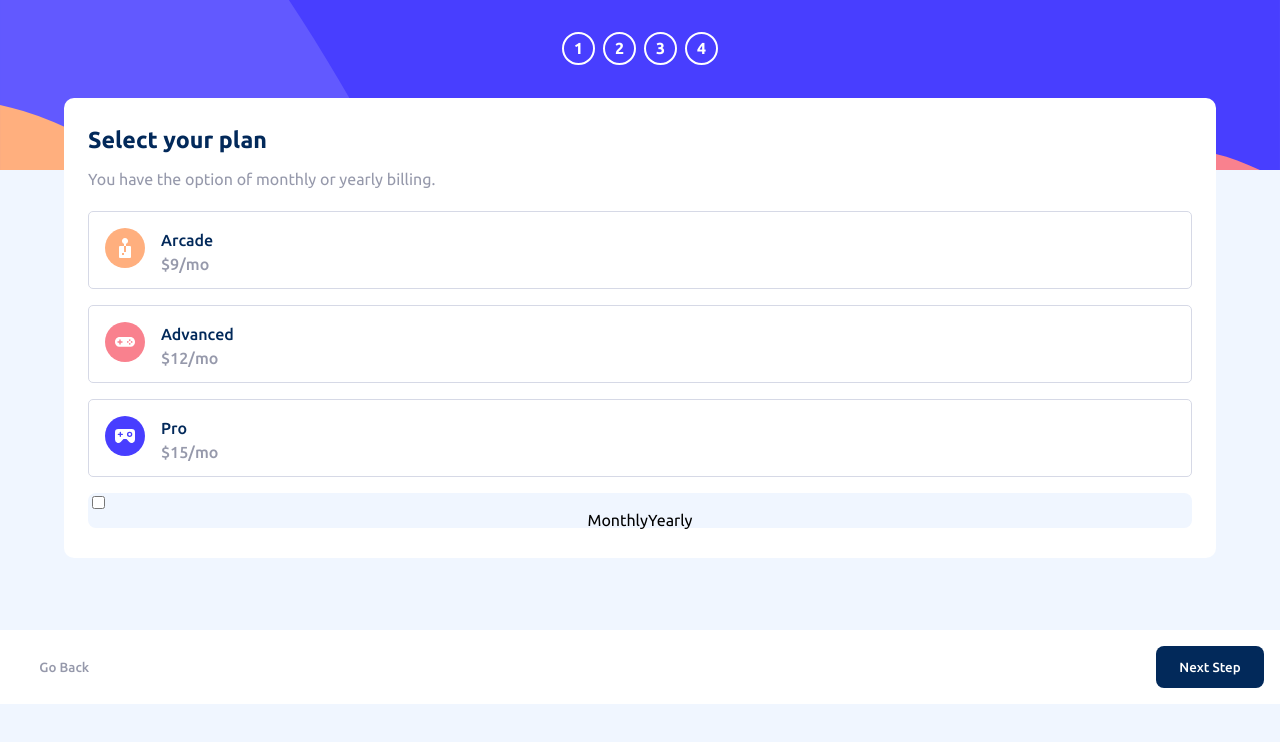
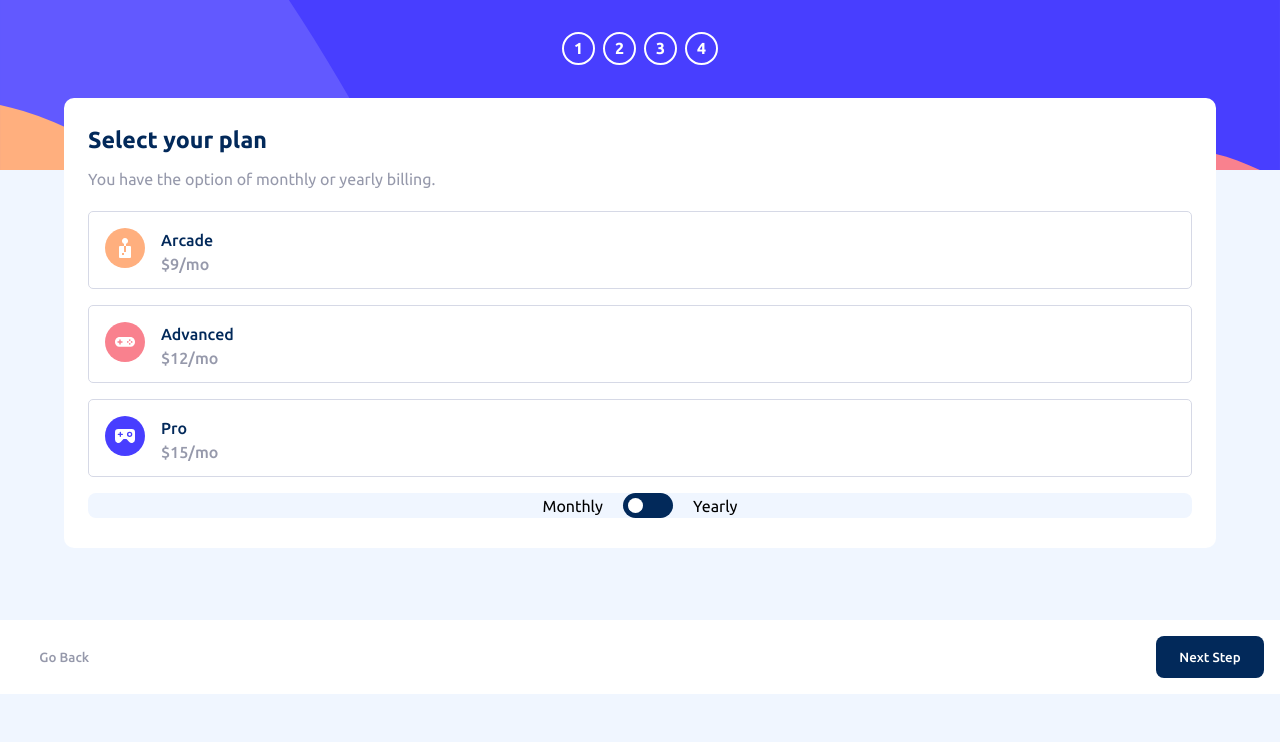
Before and after one commit to HamnaIshaq/multi-step-form, a React (Vite) app: page /selectplan in a window 1280 px wide. Shown: the top 742 px of the page. Built offline with nearby package versions, Linux system fonts and the light colour scheme.

Commit message:
Add switch slider styling

```diff
--- a/src/assets/styles/styles.css
+++ b/src/assets/styles/styles.css
@@ -233,9 +233,12 @@ input {
   padding: 1em;
 }
 
-.radio-input {
+.radio-input,
+.switch-checkbox {
   opacity: 0;
   position: absolute;
+  width: 1px;
+  height: 1px;
 }
 
 .plan-img {
@@ -277,6 +280,36 @@ input {
 .radio-input:focus ~ .selection-input-card,
 .checkbox-input:focus ~ .checkbox-field-label::before,
 .checkbox-input:checked:focus ~ .checkbox-field-label {
+  outline: 2px solid var(--primaryPurplishBlue);
+}
+
+.switch-slider {
+  width: 50px;
+  height: 25px;
+  background: var(--primaryMarineBlue);
+  border-radius: 50px;
+  position: relative;
+  cursor: pointer;
+  margin: 0 1.25em;
+}
+
+.switch-slider:before {
+  position: absolute;
+  top: 5px;
+  left: 5px;
+  content: '';
+  width: 15px;
+  height: 15px;
+  background-color: var(--neutralWhite);
+  border-radius: 50%;
+  transition: transform .4s ease-in-out;
+}
+
+.switch-checkbox:checked ~ .switch-label .switch-slider:before {
+  transform: translate3d(25px, 0, 0);
+}
+
+.switch-checkbox:focus ~ .switch-label .switch-slider {
   outline: 2px solid var(--primaryPurplishBlue);
 }
 
```
